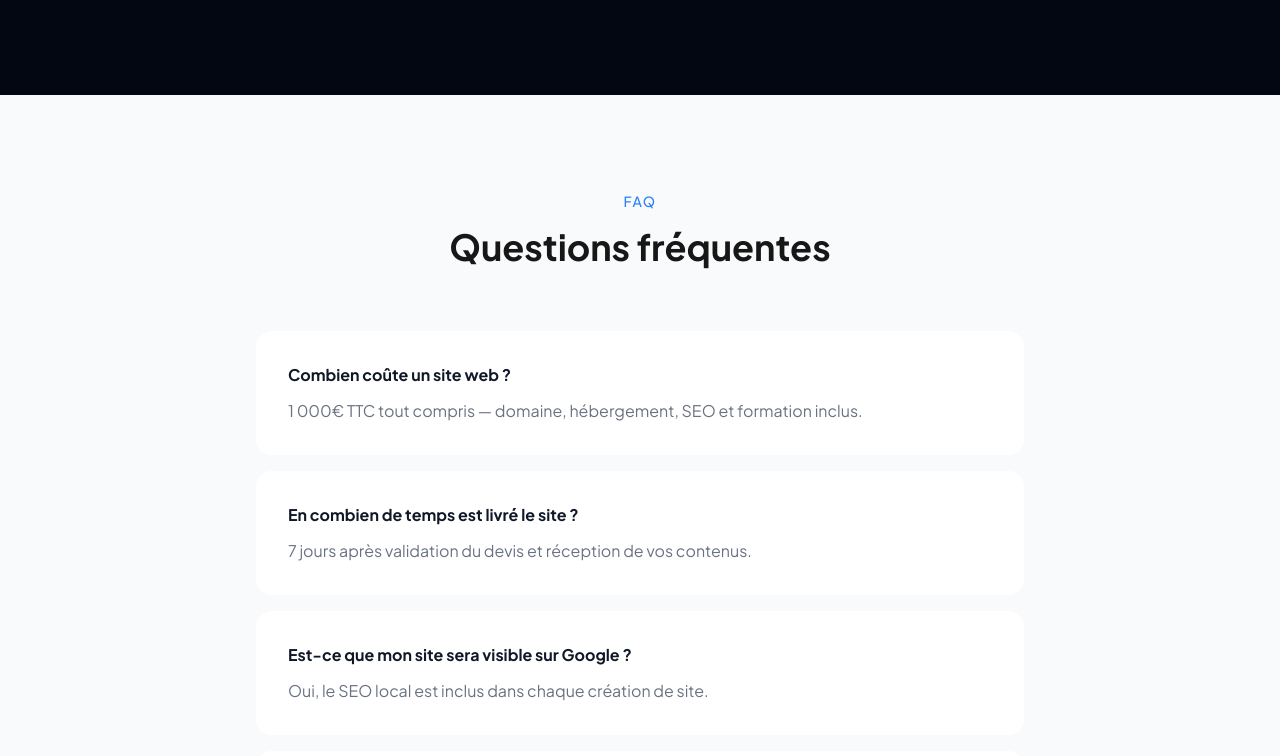
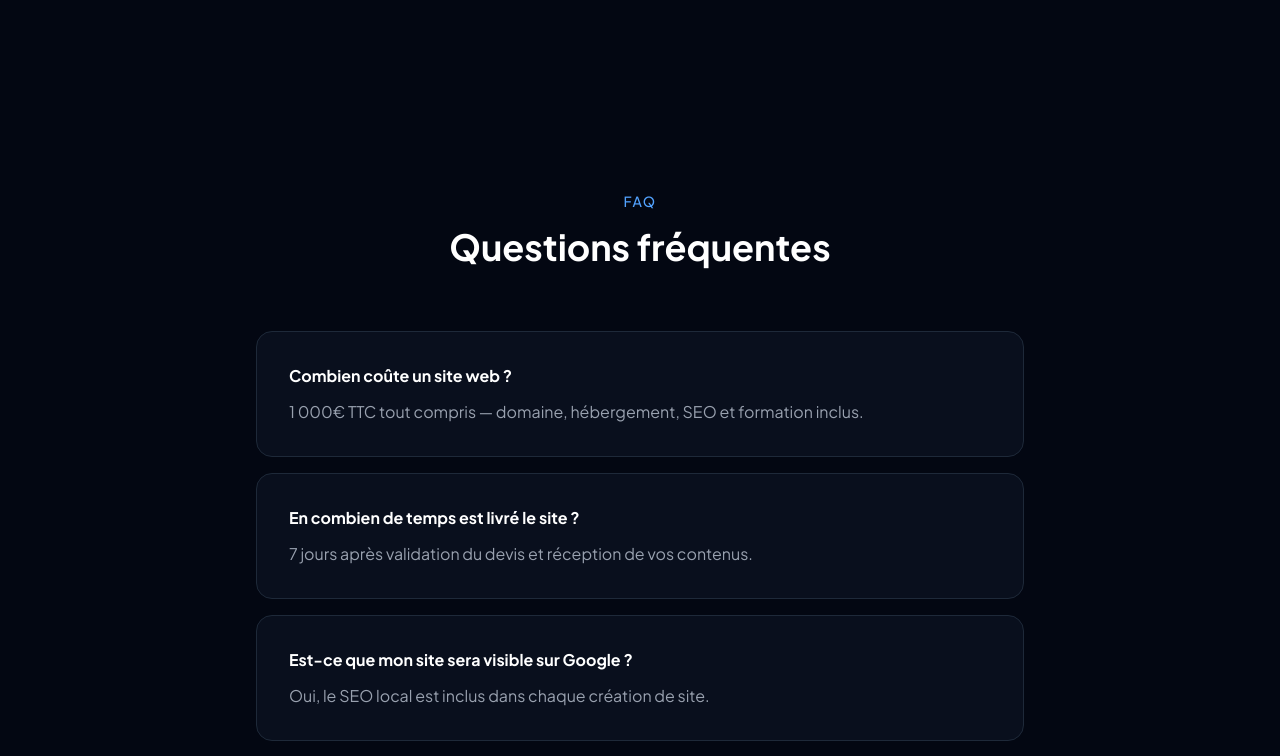
Before and after one commit to enguerrandbourghelle/agence-demo, a Next.js app: page / in a window 1280 px wide. Shown: the part 4067-4823 px from the top of the page. Built offline with nearby package versions, Linux system fonts and the light colour scheme.

Commit message:
feat: theme sombre sur FAQ

```diff
--- a/components/FAQ.tsx
+++ b/components/FAQ.tsx
@@ -10,18 +10,18 @@ export default function FAQ() {
   ];
 
   return (
-    <section className="py-24 px-6 bg-gray-50">
+    <section className="py-24 px-6 bg-gray-950">
       <div className="max-w-3xl mx-auto">
         <AnimatedSection>
-          <p className="text-sm font-medium text-blue-500 mb-4 tracking-widest uppercase text-center">FAQ</p>
-          <h2 className="text-4xl font-bold text-center mb-16">Questions fréquentes</h2>
+          <p className="text-sm font-medium text-blue-400 mb-4 tracking-widest uppercase text-center">FAQ</p>
+          <h2 className="text-4xl font-bold text-center mb-16 text-white">Questions fréquentes</h2>
         </AnimatedSection>
         <div className="flex flex-col gap-4">
           {questions.map((item, i) => (
             <AnimatedSection key={i}>
-              <div className="bg-white rounded-2xl p-8">
-                <p className="font-bold text-gray-900 mb-3">{item.q}</p>
-                <p className="text-gray-500">{item.r}</p>
+              <div className="bg-gray-900/50 border border-gray-800 rounded-2xl p-8">
+                <p className="font-bold text-white mb-3">{item.q}</p>
+                <p className="text-gray-400">{item.r}</p>
               </div>
             </AnimatedSection>
           ))}
```
